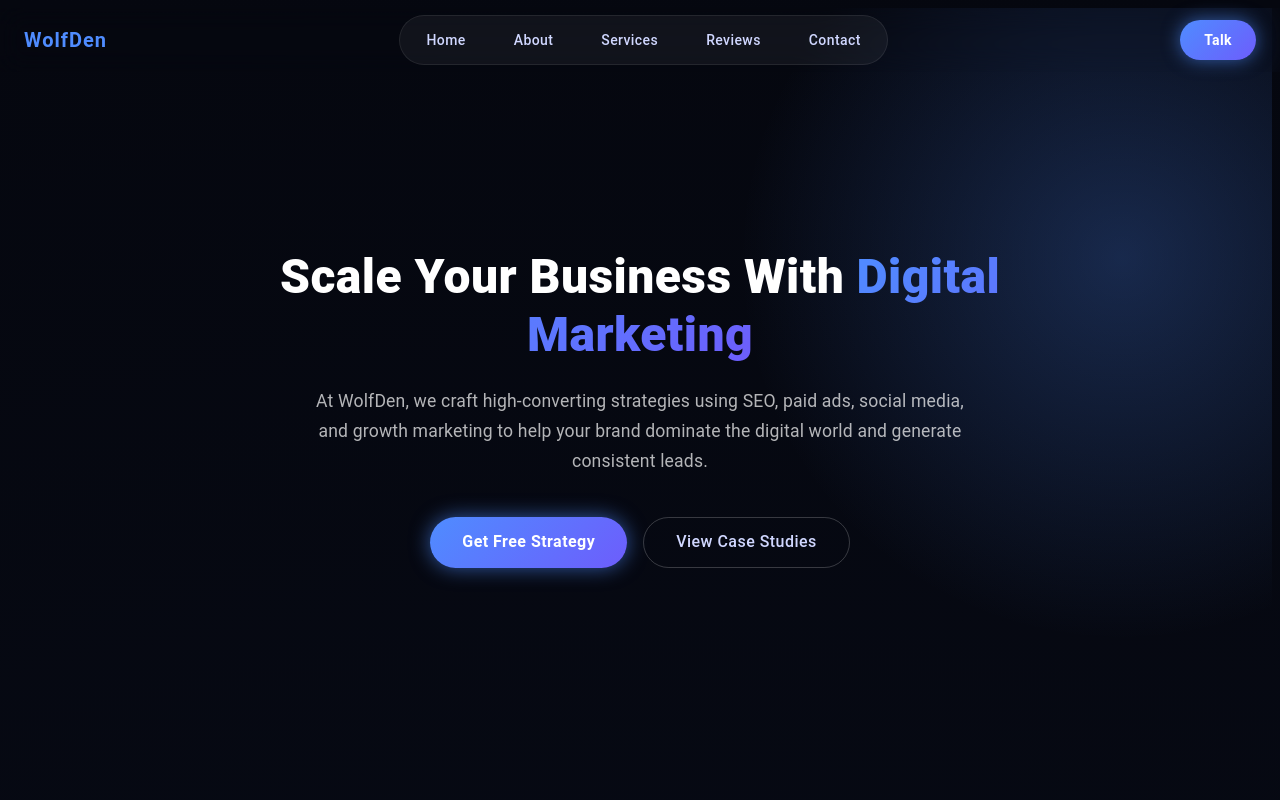
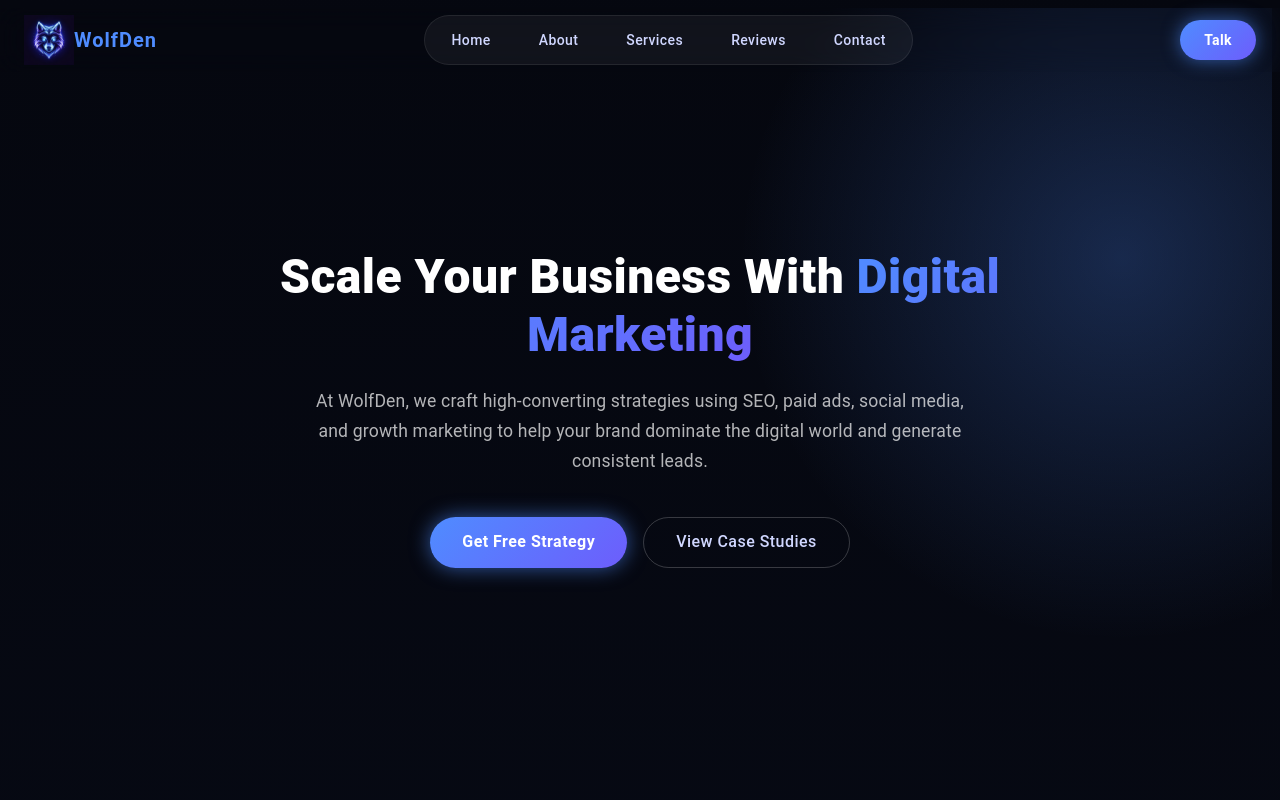
Before and after one commit to Shashank-koti/WolfDen-Agency, a React (Vite) app: page / in a window 1280 px wide. Shown: the top 800 px of the page. Built offline with nearby package versions, Linux system fonts and the light colour scheme.

Commit message:
adding with logo

```diff
--- a/index.html
+++ b/index.html
@@ -2,7 +2,7 @@
 <html lang="en">
   <head>
     <meta charset="UTF-8" />
-    <link rel="icon" type="image/svg+xml" href="/vite.svg" />
+    <link rel="icon" type="image/svg+xml" href="./src/pics/LogoW.png" />
     <meta name="viewport" content="width=device-width, initial-scale=1.0" />
     <title>wolfden</title>
   </head>
--- a/src/components/Navbar.jsx
+++ b/src/components/Navbar.jsx
@@ -14,7 +14,7 @@ import {
 } from "@mui/material";
 import MenuIcon from "@mui/icons-material/Menu";
 import { useTheme } from "@mui/material/styles";
-// import Logo from "../pics/LogoWolf.png";
+import Logo from "../pics/LogoWolf.png";
 
 const navItems = ["Home", "About", "Services", "Reviews", "Contact"];
 
@@ -47,14 +47,14 @@ const Navbar = () => {
           }}
         >
           <Box
-            // component="img"
-            // src={Logo}
-            // alt="WolfDen Logo"
-            // sx={{
-            //   height: 50,
-            //   width: "auto",
-            //   objectFit: "contain",
-            // }}
+            component="img"
+            src={Logo}
+            alt="WolfDen Logo"
+            sx={{
+              height: 50,
+              width: "auto",
+              objectFit: "contain",
+            }}
           />
 
           <Typography
```
Also changed, not shown: src/pics/LogoW.png (deleted), src/pics/LogoWolf.png (added).
